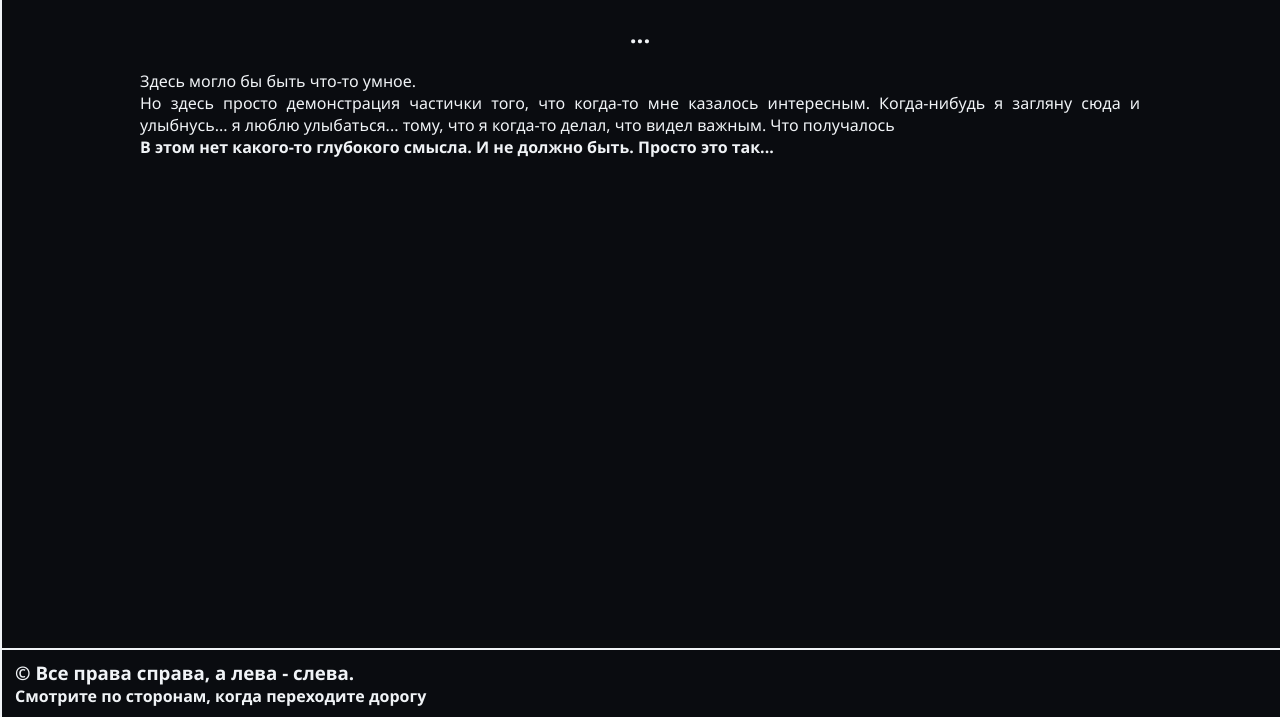
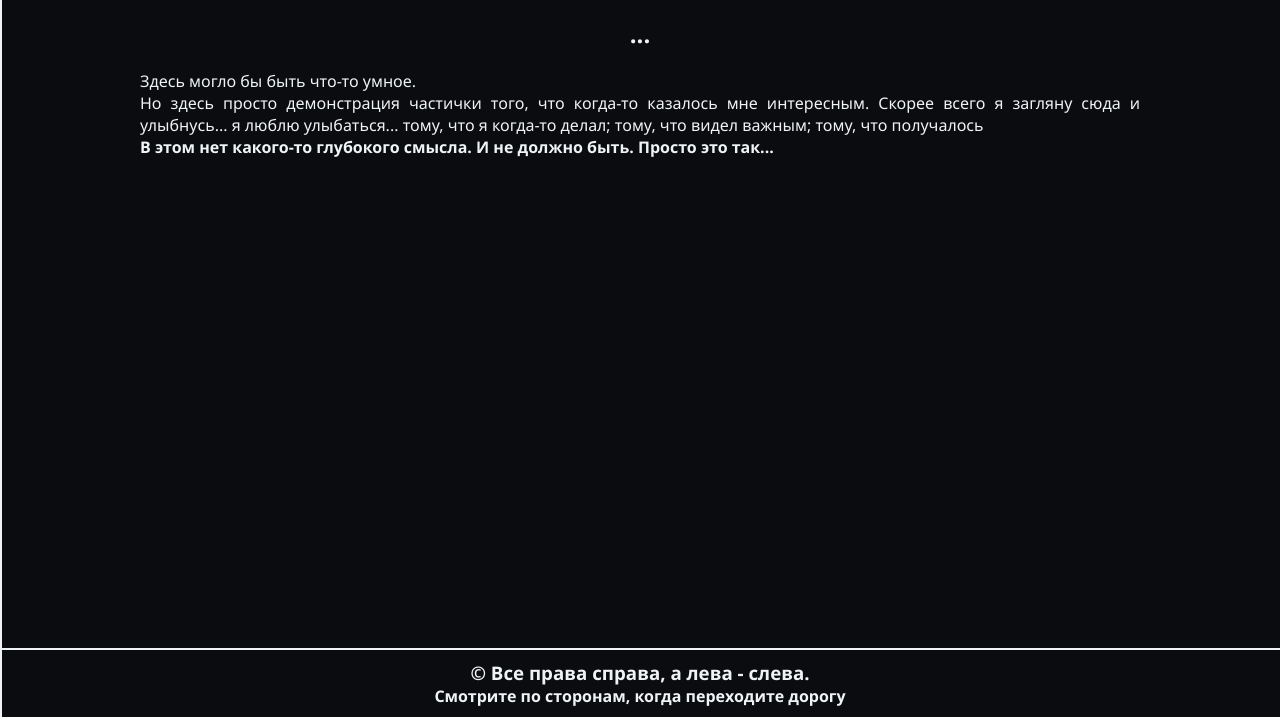
Before and after one commit to kwiatochek/Me, a plain HTML site: page index.html in a window 1280 px wide. Shown: the part 83-800 px from the top of the page. Drawn offline with Linux system fonts and the light colour scheme.

Commit message:
поправлен текст и выравнивание подвала

```diff
--- a/index.html
+++ b/index.html
@@ -24,13 +24,14 @@
                 <a href="#">КФУ</a>
                 <a href="https://github.com/kwiatochek">GitHub</a>
             </div>
+
             <div id="mainpanel" class="panel">
                 <h2>...</h2>
                 <p>
                     Здесь могло бы быть что-то умное.<br/>
-                    Но здесь просто демонстрация частички того, что когда-то мне казалось интересным.
-                    Когда-нибудь я загляну сюда и улыбнусь... я люблю улыбаться...
-                    тому, что я когда-то делал, что видел важным. Что получалось<br/>
+                    Но здесь просто демонстрация частички того, что когда-то казалось мне интересным.
+                    Скорее всего я загляну сюда и улыбнусь... я люблю улыбаться...
+                    тому, что я когда-то делал; тому, что видел важным; тому, что получалось<br/>
                     <b>
                         В этом нет какого-то глубокого смысла. И не должно быть.
                         Просто это так...
--- a/style.css
+++ b/style.css
@@ -29,6 +29,7 @@ main {
 footer {
     border-top: 2px solid var(--default-white);
     padding: 10px 15px;
+    text-align: center;
 }
 
 h2 {
```
